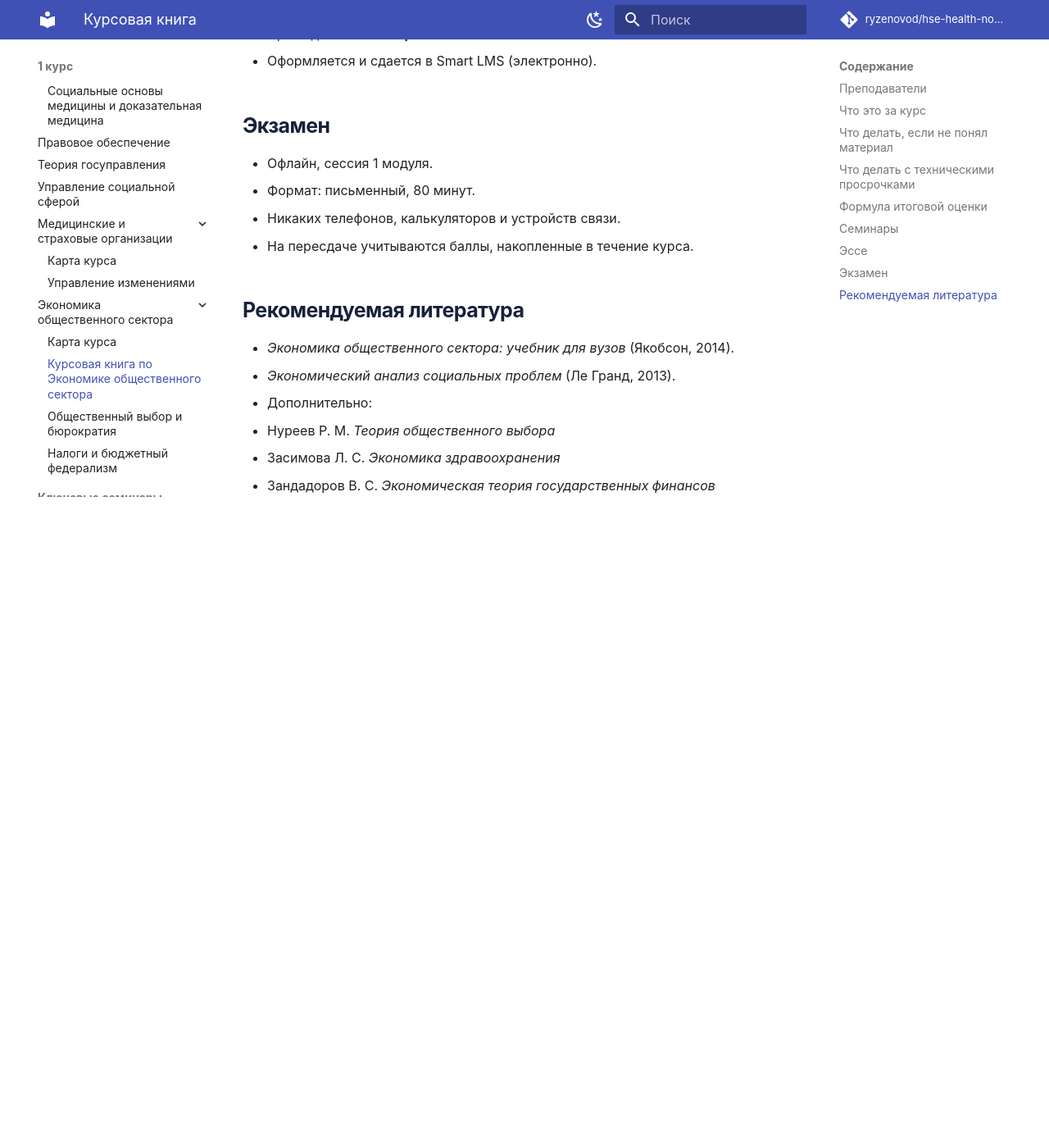
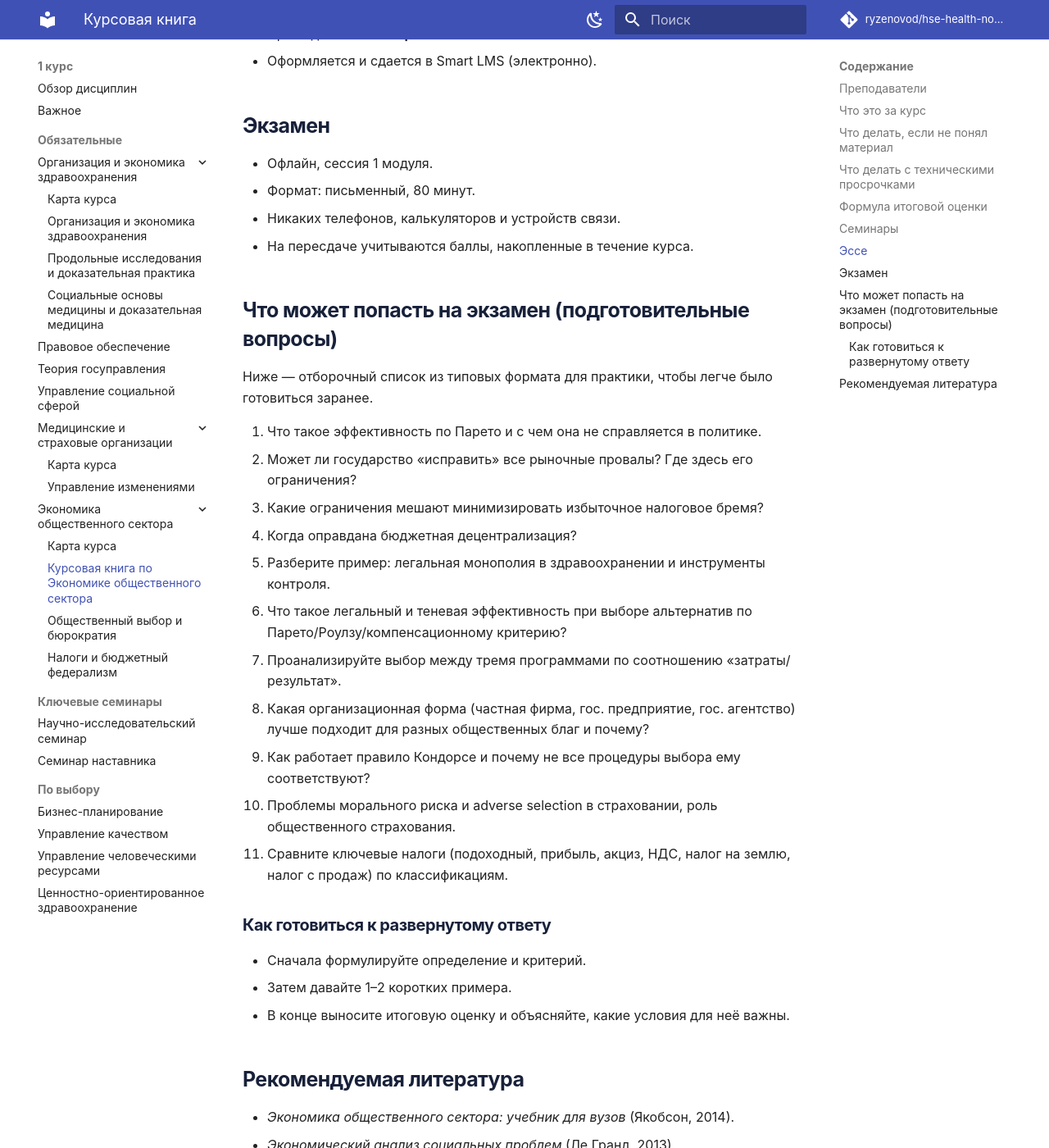
Before and after one commit to ryzenovod/hse-health-notes, an MkDocs documentation site: the page built from docs/year-1/public-sector-economics-coursebook.md, in a window 1280 px wide and 1400 px high, scrolled down 2093 px. Shown: the whole window at 82% size. Built offline with MkDocs 1.6.1 and Material for MkDocs 9.7.7, drawn with Linux system fonts in a browser that asks for light colours; comment, search, counter and statistics services are not loaded; before the commit the page ends 2723 px from its top, so only the background shows below that.

Commit message:
Add selected exam-question block to public-sector coursebook

```diff
--- a/docs/year-1/public-sector-economics-coursebook.md
+++ b/docs/year-1/public-sector-economics-coursebook.md
@@ -70,6 +70,28 @@
 - Никаких телефонов, калькуляторов и устройств связи.
 - На пересдаче учитываются баллы, накопленные в течение курса.
 
+## Что может попасть на экзамен (подготовительные вопросы)
+
+Ниже — отборочный список из типовых формата для практики, чтобы легче было готовиться заранее.
+
+1. Что такое эффективность по Парето и с чем она не справляется в политике.
+2. Может ли государство «исправить» все рыночные провалы? Где здесь его ограничения?
+3. Какие ограничения мешают минимизировать избыточное налоговое бремя?
+4. Когда оправдана бюджетная децентрализация?
+5. Разберите пример: легальная монополия в здравоохранении и инструменты контроля.
+6. Что такое легальный и теневая эффективность при выборе альтернатив по Парето/Роулзу/компенсационному критерию?
+7. Проанализируйте выбор между тремя программами по соотношению «затраты/результат».
+8. Какая организационная форма (частная фирма, гос. предприятие, гос. агентство) лучше подходит для разных общественных благ и почему?
+9. Как работает правило Кондорсе и почему не все процедуры выбора ему соответствуют?
+10. Проблемы морального риска и adverse selection в страховании, роль общественного страхования.
+11. Сравните ключевые налоги (подоходный, прибыль, акциз, НДС, налог на землю, налог с продаж) по классификациям.
+
+### Как готовиться к развернутому ответу
+
+- Сначала формулируйте определение и критерий.
+- Затем давайте 1–2 коротких примера.
+- В конце выносите итоговую оценку и объясняйте, какие условия для неё важны.
+
 ## Рекомендуемая литература
 
 - *Экономика общественного сектора: учебник для вузов* (Якобсон, 2014).
```
